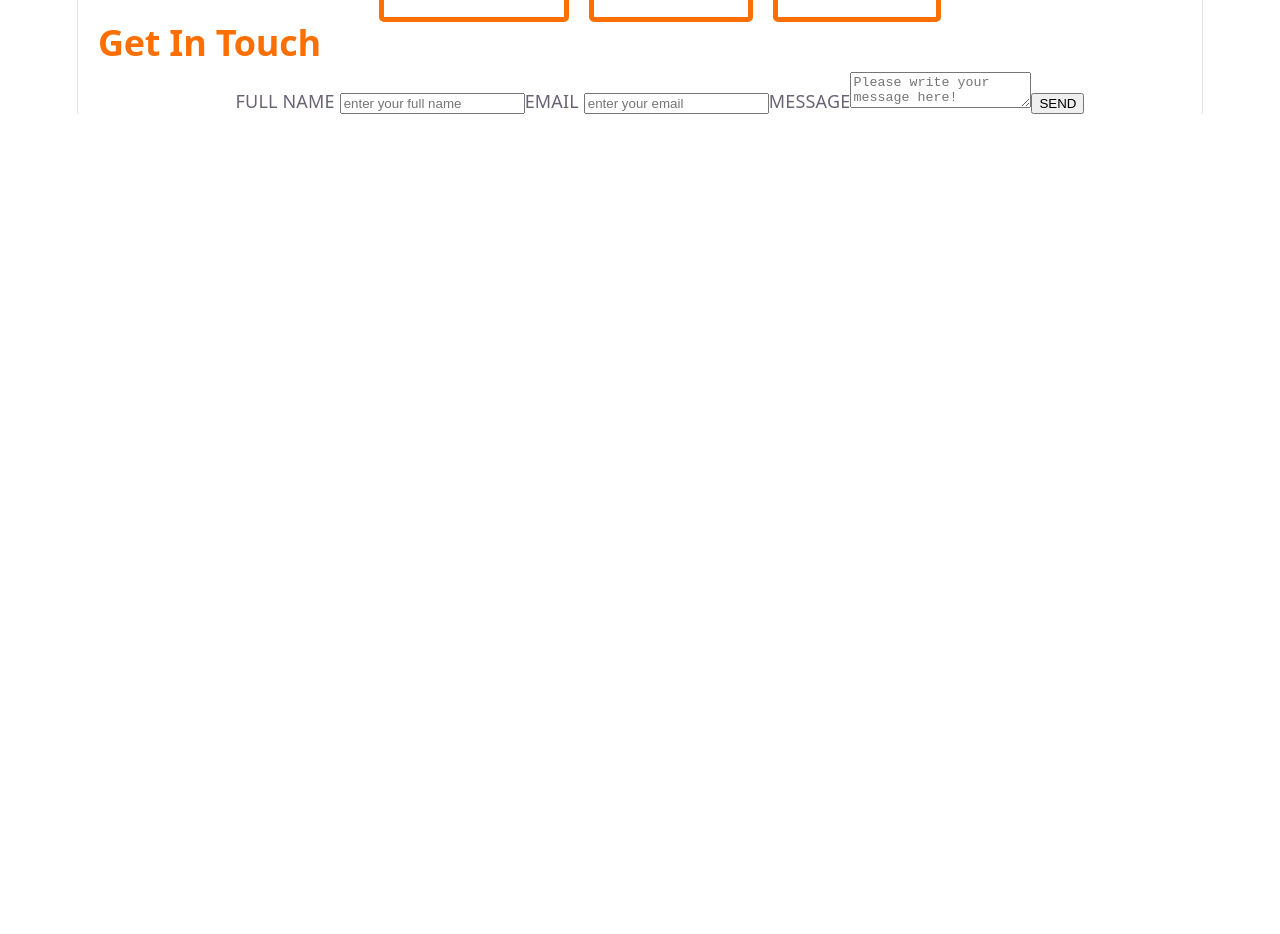
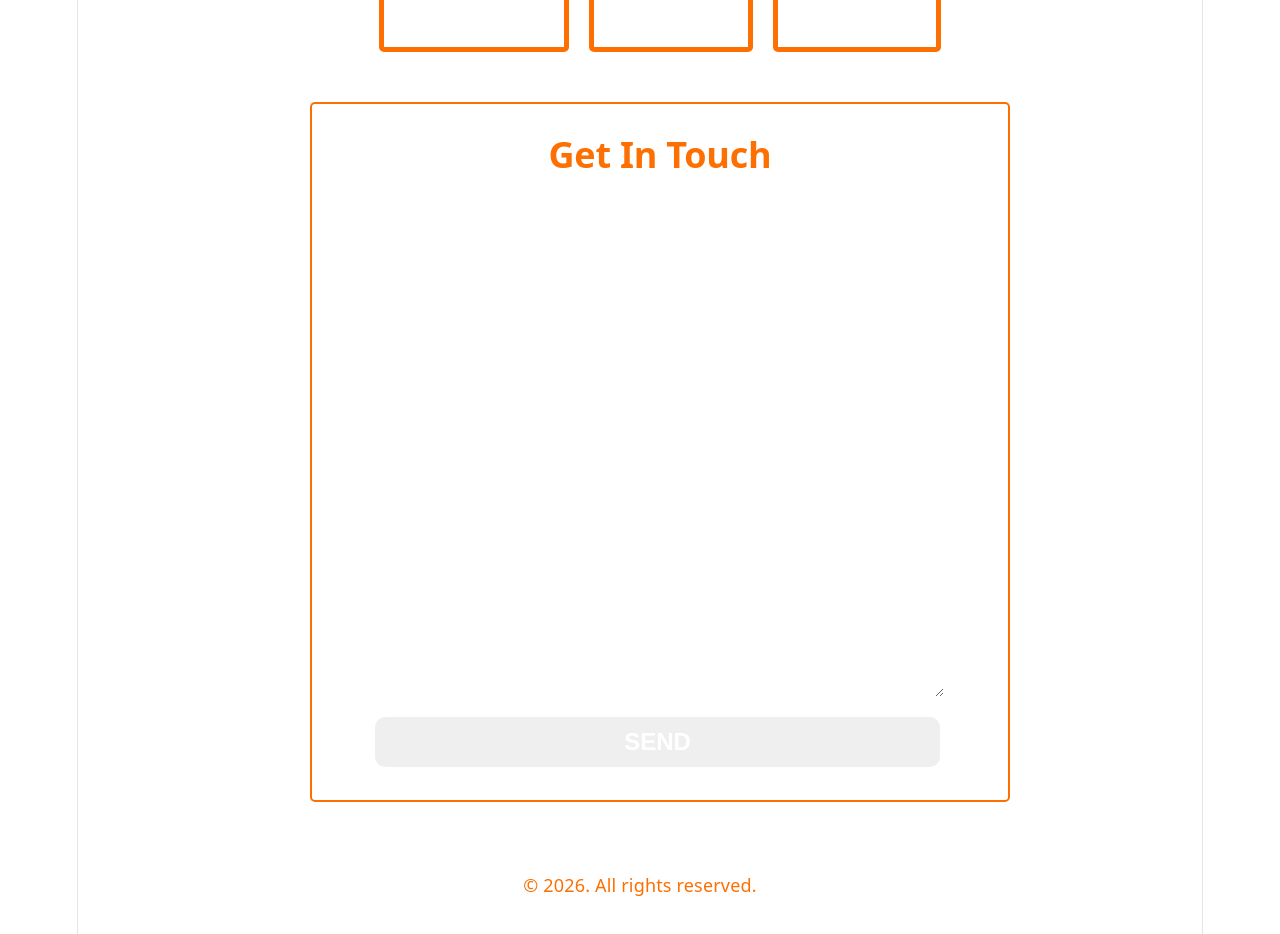
Before and after one commit to saeed240/My-Portfolio, a React (Vite) app: page / in a window 1280 px wide. Shown: the part 3120-4054 px from the top of the page. Before the commit the page ends 3234 px from the top, so only its background shows below. Built offline with nearby package versions, Linux system fonts and the light colour scheme.

Commit message:
cotact form created

```diff
--- a/src/App.jsx
+++ b/src/App.jsx
@@ -4,6 +4,7 @@ import Home from "./components/home";
 import About from "./components/about";
 import Projects from "./components/projects";
 import Contact from "./components/contact";
+import Footer from "./components/footer";
 
 function App() {
   return (
@@ -13,6 +14,7 @@ function App() {
       <About />
       <Projects />
       <Contact />
+      <Footer />
     </>
   );
 }
--- a/src/components/contact/index.jsx
+++ b/src/components/contact/index.jsx
@@ -24,6 +24,7 @@ function Contact() {
         <div className="message">
           <h2>Get In Touch</h2>
 
+          <div className="form">
             <label htmlFor="full-name" aria-label="full-name">
               FULL NAME{" "}
               <input
@@ -56,6 +57,7 @@ function Contact() {
             <button>SEND</button>
           </div>
         </div>
+      </div>
     </>
   );
 }
--- a/src/components/contact/styles.css
+++ b/src/components/contact/styles.css
@@ -17,7 +17,7 @@
 .socials {
   display: flex;
   justify-content: center;
-  margin-top: 20px;
+  margin-top: 50px;
   gap: 20px;
 }
 
@@ -33,3 +33,85 @@
 .socials a:hover {
   background-color: #fd6f00;
 }
+
+.message {
+  display: flex;
+  flex-direction: column;
+  border: 2px solid #fd6f00;
+  border-radius: 5px;
+  align-items: center;
+  width: 700px;
+  margin: 50px auto 0;
+  height: 700px;
+  max-width: 90%;
+  box-sizing: border-box;
+}
+
+.message h2 {
+  margin-top: 30px;
+}
+
+.form {
+  display: flex;
+  flex-direction: column;
+  gap: 20px;
+  padding: 30px;
+  text-align: left;
+}
+
+.form label {
+  color: #fff;
+  font-size: 20px;
+  font-weight: 900;
+  display: block;
+}
+
+.form input {
+  width: 550px;
+  height: 60px;
+  border-radius: 10px;
+  border: 5px;
+  display: block;
+  padding: 10px;
+}
+
+.form input:focus {
+  border: 2px solid #fd6f00;
+  border-radius: 10px;
+  outline: none;
+}
+
+.form textarea {
+  width: 565px;
+  height: 200px;
+  display: block;
+  border-radius: 10px;
+  border: 5px;
+}
+
+.form textarea:focus {
+  border: 2px solid #fd6f00;
+  border-radius: 10px;
+  outline: none;
+}
+
+.form ::placeholder {
+  color: #fff;
+  font-size: 24px;
+  font-weight: bold;
+  opacity: 0.6;
+}
+
+.form button {
+  width: 565px;
+  height: 50px;
+  color: #fff;
+  font-size: 24px;
+  font-weight: 900;
+  border-radius: 10px;
+  border: 5px;
+}
+
+.form button:hover {
+  background-color: #fd6f00;
+}
--- /dev/null
+++ b/src/components/footer/index.jsx
@@ -0,0 +1,16 @@
+import React from "react";
+
+//internal import
+import "./styles.css";
+
+function Footer() {
+  return (
+    <>
+      <div className="footer-container">
+        <p>&copy; 2026. All rights reserved.</p>
+      </div>
+    </>
+  );
+}
+
+export default Footer;
--- /dev/null
+++ b/src/components/footer/styles.css
@@ -0,0 +1,5 @@
+.footer-container {
+  color: #fd6f00;
+  padding: 40px 0;
+  margin-top: 30px;
+}
--- a/src/index.js
+++ b/src/index.js
@@ -5,6 +5,7 @@ export { default as Home } from "./components/home";
 export { default as About } from "./components/about";
 export { default as Projects } from "./components/projects";
 export { default as Contact } from "./components/contact";
+export { default as Footer } from "./components/footer";
 
 //external import
 
```
Lines whose indentation alone changed are shown as unchanged.
